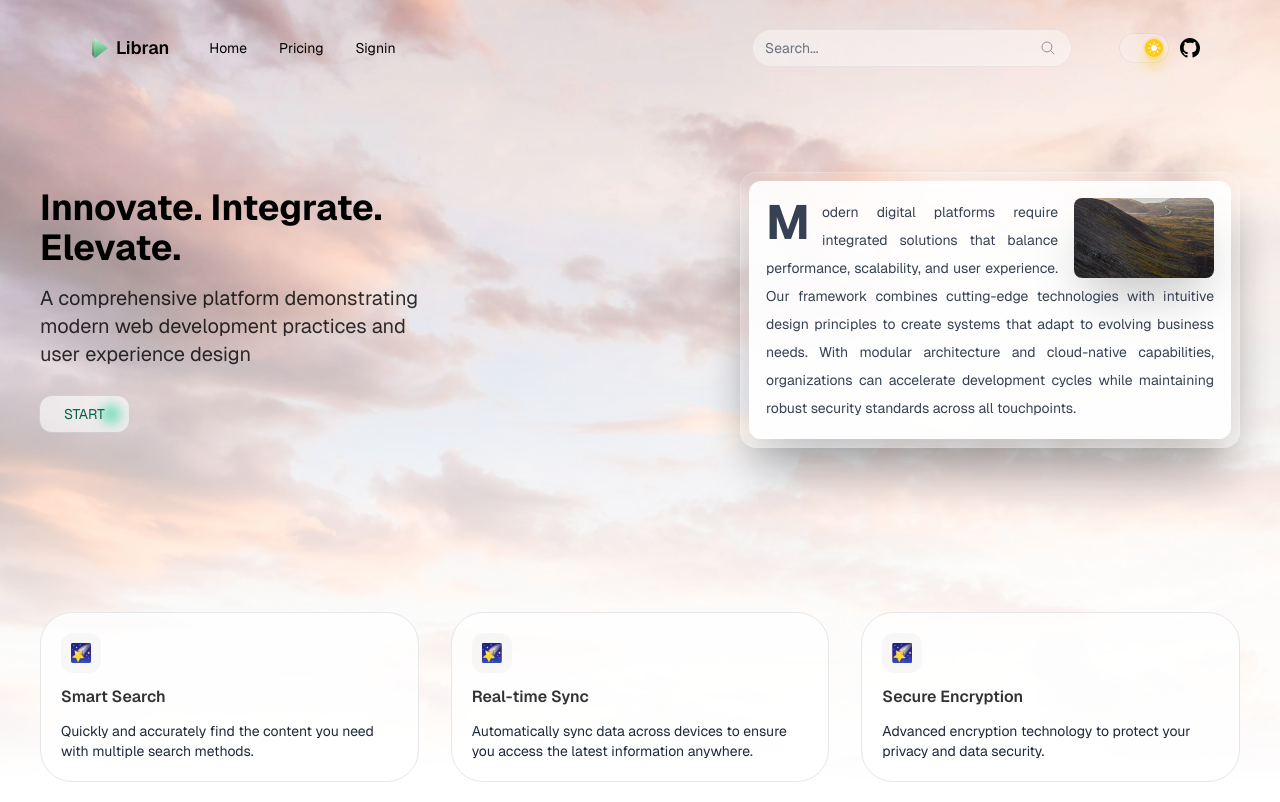
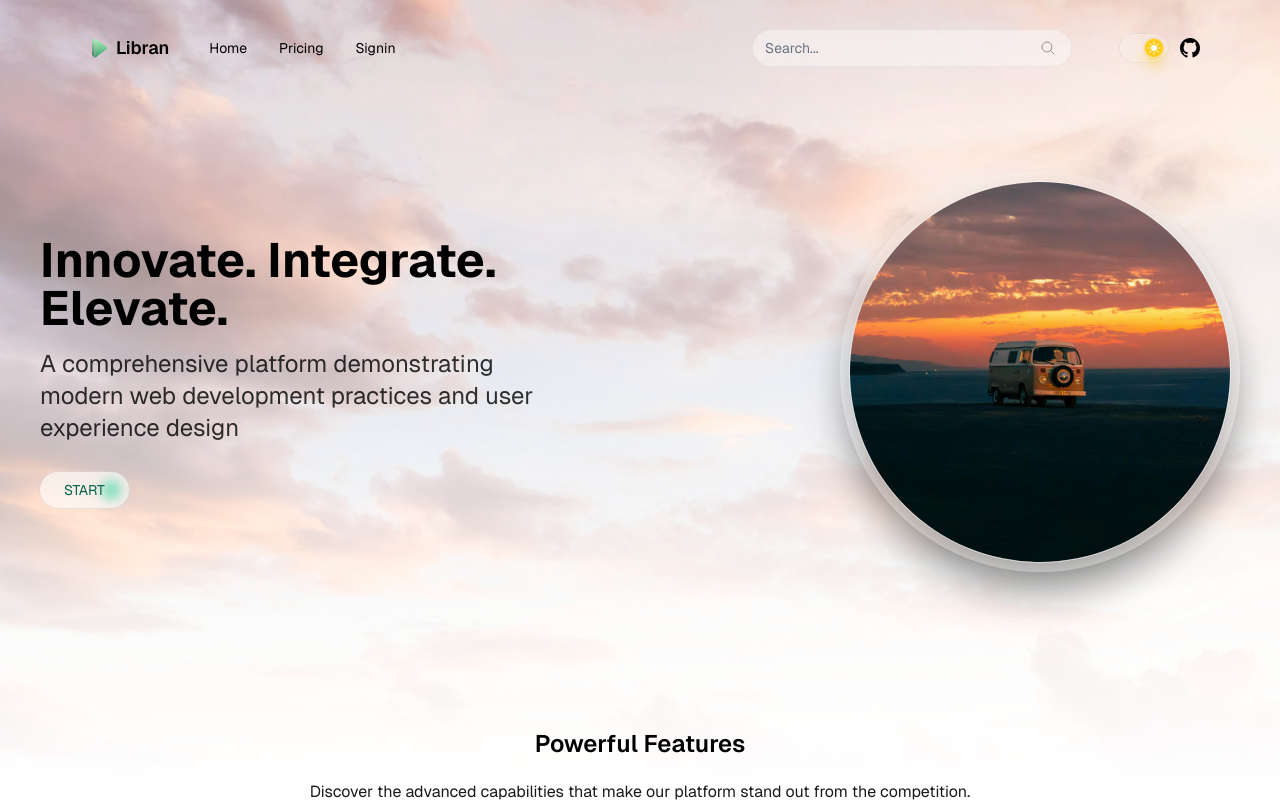
Before and after one commit to jianhuagao/Libran, a Next.js app: page / in a window 1280 px wide. Shown: the top 802 px of the page. Built offline with nearby package versions, Linux system fonts and the light colour scheme.

Commit message:
style(components): 优化产品宣传和功能展示页面的样式和布局
调整了产品宣传、功能展示和横幅组件的间距、字体大小和阴影效果
统一了按钮和卡片的圆角样式，改进了图片展示方式
修复了自定义设置描述中的错别字

```diff
--- a/src/components/partials/Banners/BannerBetween/index.tsx
+++ b/src/components/partials/Banners/BannerBetween/index.tsx
@@ -3,13 +3,13 @@ import AnimatedShow from '@/components/ui/motions/AnimatedShow';
 
 export default function BannerBetween() {
   return (
-    <div className="flex flex-col items-center justify-between gap-12 lg:flex-row lg:gap-2">
+    <div className="flex flex-col items-center justify-between gap-16 lg:flex-row lg:gap-2">
       <AnimatedShow inViewShow className="flex flex-col items-start gap-4">
-        <h1 className="max-w-96 text-4xl font-bold">Innovate. Integrate. Elevate.</h1>
-        <h3 className="mb-3 max-w-96 text-xl opacity-80">
+        <h1 className="max-w-[500px] text-5xl font-bold">Innovate. Integrate. Elevate.</h1>
+        <h3 className="mb-3 max-w-[500px] text-2xl opacity-80">
           A comprehensive platform demonstrating modern web development practices and user experience design
         </h3>
-        <button className="group relative inline-flex cursor-pointer items-center justify-center rounded-xl bg-white/60 px-6 py-2 text-sm text-emerald-800 ring-1 shadow-black/10 ring-gray-300/50 backdrop-blur-md transition-all duration-300 hover:shadow-lg dark:bg-[rgba(255,255,255,0.15)] dark:text-white dark:shadow dark:shadow-white/10 dark:ring-white/20 dark:hover:ring-white/50">
+        <button className="group relative inline-flex cursor-pointer items-center justify-center rounded-full bg-white/60 px-6 py-2 text-sm text-emerald-800 ring-1 shadow-black/10 ring-gray-300/50 backdrop-blur-md transition-all duration-300 hover:shadow-lg dark:bg-[rgba(255,255,255,0.15)] dark:text-white dark:shadow dark:shadow-white/10 dark:ring-white/20 dark:hover:ring-white/50">
           <span className="relative z-10">START</span>
           <span className="pointer-events-none absolute right-2 bottom-2 z-0 size-5 rounded-full bg-emerald-400/50 blur-[6px] transition-transform duration-300 ease-in-out group-hover:translate-1/2 dark:bg-emerald-400/40"></span>
         </button>
@@ -18,24 +18,15 @@ export default function BannerBetween() {
       <AnimatedShow
         inViewShow
         scale={0.6}
-        className="w-[500px] rounded-2xl border border-white/20 bg-white/5 p-2 shadow-2xl backdrop-blur dark:bg-black/10"
+        className="group size-[400px] rounded-full border border-white/20 bg-white/5 p-2 shadow-2xl backdrop-blur dark:bg-black/10"
       >
-        <div className="flex w-full flex-col gap-1 rounded-xl border border-white/10 bg-white/90 p-4 shadow-2xl dark:bg-black/80">
-          <div>
-            <Image
-              width={140}
-              height={80}
-              src="/img/wallpaper/c8.jpg"
-              className="float-right ml-4 h-[80px] w-[140px] rounded-lg object-cover shadow-2xl"
-              alt="Abstract technology visualization"
-            />
-            <p className="text-justify text-sm leading-7 text-gray-700 first-letter:float-left first-letter:mr-3 first-letter:text-5xl first-letter:font-bold dark:text-gray-300">
-              Modern digital platforms require integrated solutions that balance performance, scalability, and user experience.
-              Our framework combines cutting-edge technologies with intuitive design principles to create systems that adapt to
-              evolving business needs. With modular architecture and cloud-native capabilities, organizations can accelerate
-              development cycles while maintaining robust security standards across all touchpoints.
-            </p>
-          </div>
+        <div className="relative size-full rounded-full border border-white/10 bg-white/20 p-10 shadow-2xl transition-all duration-700 group-hover:saturate-200 dark:bg-black/80">
+          <Image
+            fill
+            src="/img/wallpaper/c4.jpg"
+            className="rounded-full object-cover shadow-2xl"
+            alt="Abstract technology visualization"
+          />
         </div>
       </AnimatedShow>
     </div>
--- a/src/components/partials/Features/index.tsx
+++ b/src/components/partials/Features/index.tsx
@@ -22,7 +22,11 @@ export default function Features() {
       title: 'Data Analytics',
       description: 'Intuitive data visualization and in-depth analysis to help you make informed decisions.'
     },
-    { icon: '🌠', title: 'Custom Settings', description: 'Flexible personalization options to create your专属 experience.' },
+    {
+      icon: '🌠',
+      title: 'Custom Settings',
+      description: 'Flexible personalization options to create your exclusive experience.'
+    },
     {
       icon: '🌠',
       title: 'Mobile Optimization',
@@ -31,13 +35,20 @@ export default function Features() {
   ];
 
   return (
-    <AnimatedShow scale={0.7} inViewShow className="grid w-full grid-cols-1 gap-8 py-12 sm:grid-cols-2 lg:grid-cols-3">
+    <>
+      <AnimatedShow inViewShow className="my-10 flex flex-col gap-5">
+        <h1 className="text-center text-2xl font-semibold">Powerful Features</h1>
+        <h3 className="text-center opacity-90">
+          Discover the advanced capabilities that make our platform stand out from the competition.
+        </h3>
+      </AnimatedShow>
+      <AnimatedShow scale={0.7} inViewShow className="grid w-full grid-cols-1 gap-8 pb-12 sm:grid-cols-2 lg:grid-cols-3">
         {features.map((feature, index) => (
           <div
             key={index}
-          className="hover:border-primary/50 flex flex-col gap-3 rounded-4xl border border-gray-200 bg-white/80 p-5 transition-[border-color] dark:border-white/5 dark:bg-[#252529]/70"
+            className="hover:border-primary/50 flex flex-col gap-3 rounded-4xl border border-gray-200 bg-white/80 p-5 shadow transition-[border-color] dark:border-white/5 dark:bg-[#252529]/70"
           >
-          <div className="rounded-primary flex size-10 items-center justify-center bg-[#f6f6f7]/80 text-lg dark:bg-black/80">
+            <div className="flex size-10 items-center justify-center rounded-full bg-[#f6f6f7]/80 text-lg dark:bg-black/80">
               {feature.icon}
             </div>
             <p className="text-base font-semibold opacity-80">{feature.title}</p>
@@ -45,5 +56,6 @@ export default function Features() {
           </div>
         ))}
       </AnimatedShow>
+    </>
   );
 }
--- a/src/components/partials/ProductPitch/index.tsx
+++ b/src/components/partials/ProductPitch/index.tsx
@@ -15,7 +15,7 @@ export default function ProductPitch() {
     <AnimatedShow scale={0.6} inViewShow className="grid grid-cols-1 items-center gap-12 lg:grid-cols-2">
       <div>
         <h1 className="max-w-2xl text-4xl font-bold">Modern Solutions for Tomorrow&apos;s Digital Landscape</h1>
-        <h3 className="mt-6 mb-3 max-w-2xl text-xl opacity-80">
+        <h3 className="my-8 max-w-2xl text-xl opacity-80">
           Discover a versatile platform showcasing cutting-edge development techniques and innovative user experience design
           principles
         </h3>
```
Lines whose indentation alone changed are shown as unchanged.
